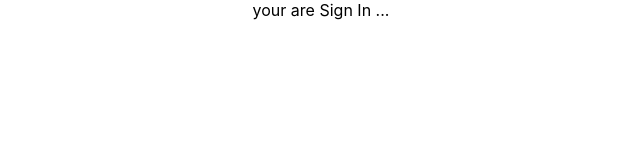
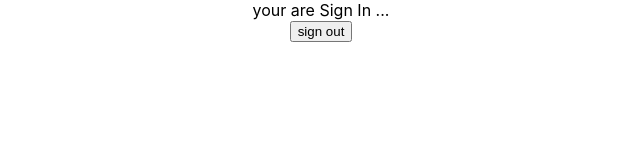
Before and after one commit to ahjam-taoufik/React-Fundamentals, a React (Create React App) app: page / in a window 1280 px wide. Shown: the top 160 px of the page, without its empty margins (319-959 px from the left). Built offline with nearby package versions, Linux system fonts and the light colour scheme.

Commit message:
rendering conditional part2

```diff
--- a/src/components/Logged.js
+++ b/src/components/Logged.js
@@ -10,29 +10,20 @@ export default class Logged extends Component {
               }
            }
 
+handlerLog=()=>{
+    this.setState({
+        isLogged:!this.state.isLogged
+    })
+}
+
+
+
     render() {
+           return <div>
+                     {this.state.isLogged?<div>your are Sign In ...</div>:<div>your are Sign Out ...</div>}
+                     <button onClick={this.handlerLog}>sign {this.state.isLogged?'out':'in'}</button>
+                 </div>
 
-            // ======Fourth Methode=============
-               return this.state.isLogged && <div>your are Sign In ...</div>
-             // ======Thirth Methode=============
-           // return this.state.isLogged?<div>your are Sign In ...</div>:<div>your are Sign Out ...</div>
-            // ======Second Methode=============
-            //   let message
-            //       if (this.state.isLogged) {
-            //           message=<div>your are Sign In ...</div>
-            //       }
-            //       if (!this.state.isLogged) {
-            //         message=<div>your are Sign Out ...</div>
-            //     }
-            //     return message
-
-             // ======First Methode=============
-            // if (this.state.isLogged) {
-            //    return <div>your are Sign In ...</div>
-            // }
-            // if (!this.state.isLogged) {
-            //    return <div>your are Sign Out ...</div>
-            // }
 
     }
 }
```
